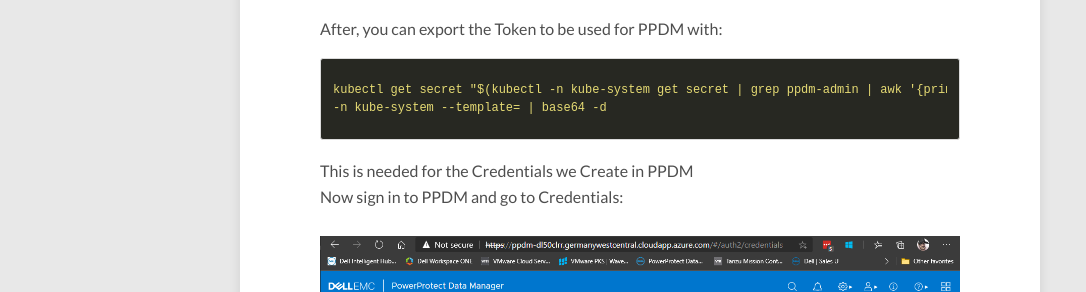
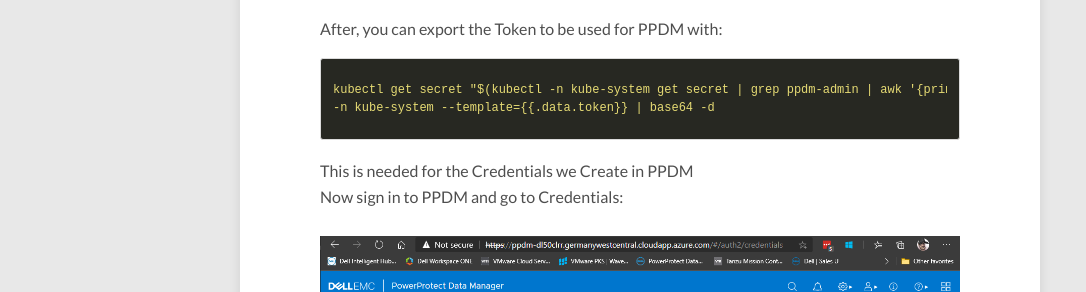
Before and after one commit to bottkars/bottkars.github.io, a Jekyll site: the page built from _posts/2020-11-25-Protecting-AKS-Workloads-on-Azure.md, in a window 1280 px wide and 900 px high, scrolled down 5142 px. Shown: the part 159-451 px from the top of the window, without its empty margins (0-1086 px from the left). Built offline with Jekyll 4.4.1, drawn with Linux system fonts in a browser that asks for light colours; nearby versions of some CDN libraries.

Commit message:
updated jekyll issue

```diff
--- a/_posts/2020-11-25-Protecting-AKS-Workloads-on-Azure.md
+++ b/_posts/2020-11-25-Protecting-AKS-Workloads-on-Azure.md
@@ -171,7 +171,7 @@
 After, you can export the Token to be used for PPDM with:
 {% highlight yaml %}
 kubectl get secret "$(kubectl -n kube-system get secret | grep ppdm-admin | awk '{print $1}')" \
--n kube-system --template={{.data.token}} | base64 -d
+-n kube-system --template={{ '{{' }}.data.token}} | base64 -d
 {% endhighlight %}
 
 This is needed for the Credentials we Create in PPDM
```
